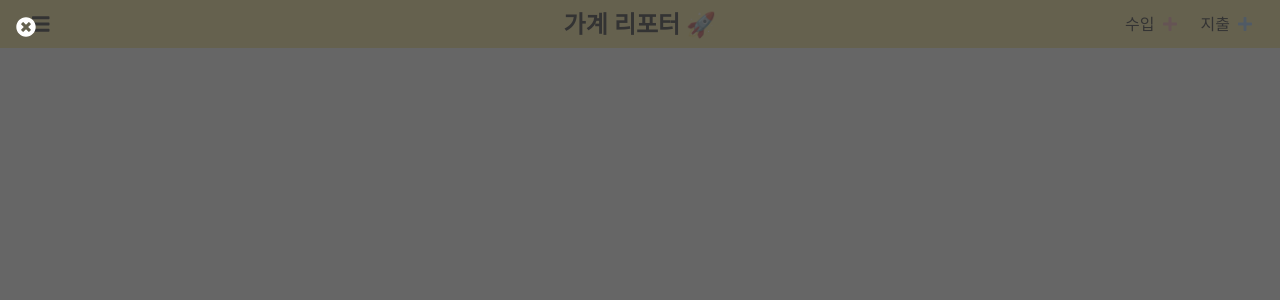
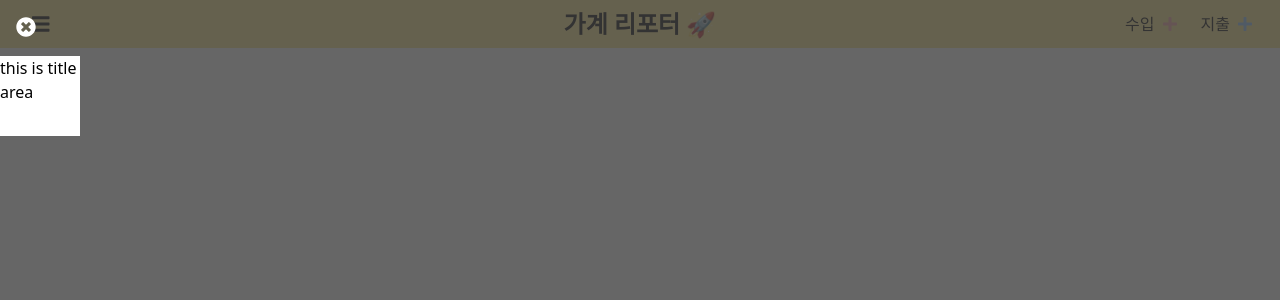
Before and after one commit to SUPINKIM/account_reporter, a Vue app: page / in a window 1280 px wide. Both pictures are taken after a click on the button "수입". Shown: the top 300 px of the page. Built offline with nearby package versions, Linux system fonts and the light colour scheme.

Commit message:
feat: 모달 내 content component 구현

```diff
--- a/package.json
+++ b/package.json
@@ -13,6 +13,7 @@
     "@fortawesome/free-solid-svg-icons": "^5.15.4",
     "@fortawesome/vue-fontawesome": "^3.0.0-5",
     "@vueuse/head": "0.7.4",
+    "esbuild": "^0.14.14",
     "vue": "^3.2.25",
     "vue-router": "3.5.3",
     "vuex": "^4.0.2"
--- a/src/App.vue
+++ b/src/App.vue
@@ -1,13 +1,11 @@
 <script setup lang="ts">
-// This starter template is using Vue 3 <script setup> SFCs
-// Check out https://v3.vuejs.org/api/sfc-script-setup.html#sfc-script-setup
-import Calculator from './components/Calculator.vue';
 import Header from './components/Header.vue';
+import Modal from './components/modal/Modal.vue';
 </script>
 
 <template>
-  <!--<Calculator />-->
   <Header />
+  <Modal />
 </template>
 
 <style>
--- /dev/null
+++ b/src/components/ExpenditureForm.vue
@@ -0,0 +1,9 @@
+<script setup lang="ts"></script>
+
+<template>
+  <div class="modal-content-container w-20 h-20 bg-white" @click.stop>
+    <div class="modal-content-title">this is Expenditure</div>
+  </div>
+</template>
+
+<style scoped></style>
--- a/src/components/Header.vue
+++ b/src/components/Header.vue
@@ -1,13 +1,14 @@
 <script setup lang="ts">
 import { useStore } from 'vuex';
-import Modal from './ui/Modal.vue';
+import { ModalView } from '../vuex/store';
 
 const store = useStore();
 
 const buttonStyle =
   'flex items-center justify-center gap-x-2 px-2 hover:scale-105';
 
-const onHandleClick = () => {
+const onClickHandle = (payload: ModalView) => {
+  store.commit('setModalView', payload);
   store.commit('openModal');
 };
 </script>
@@ -26,15 +27,14 @@ const onHandleClick = () => {
       가계 리포터 🚀
     </h1>
     <div class="flex justify-center col-span-1 leading-10 gap-x-2">
-      <button :class="buttonStyle" @click="onHandleClick">
+      <button :class="buttonStyle" @click="onClickHandle('INCOME_FORM')">
         수입<font-awesome-icon icon="plus" class="text-red-300" />
       </button>
-      <button :class="buttonStyle" @click="onHandleClick">
+      <button :class="buttonStyle" @click="onClickHandle('EXPENDITURE_FORM')">
         지출<font-awesome-icon icon="plus" class="text-blue-300" />
       </button>
     </div>
   </nav>
-  <Modal />
 </template>
 
 <style scoped />
--- a/src/components/Income.vue
+++ b/src/components/Income.vue
@@ -3,8 +3,6 @@ interface IIncomeList {
   title: string;
   income: number;
 }
-
-const list: IIncomeList = [];
 </script>
 
 <template>
--- /dev/null
+++ b/src/components/IncomeForm.vue
@@ -0,0 +1,9 @@
+<script setup lang="ts"></script>
+
+<template>
+  <div class="modal-content-container w-20 h-20 bg-white" @click.stop>
+    <div class="modal-content-title">this is title area</div>
+  </div>
+</template>
+
+<style scoped></style>
--- a/src/components/ui/Modal.vue
+++ b/src/components/modal/Modal.vue
@@ -1,25 +1,34 @@
 <script setup lang="ts">
 import { useStore } from 'vuex';
-import { computed } from 'vue';
+import { defineAsyncComponent, DefineComponent } from '@vue/runtime-core';
+import { ModalView } from '../../vuex/store';
 
 const store = useStore();
 
-const modal = computed(() => store.state.modal.isModalOpened);
+const onHandleClickButton = () => {
+  store.commit('setModalView', null);
+  store.commit('closeModal');
+};
 
-const onHandleClickButton = () => {
-  store.commit('closeModal');
+const components = {
+  INCOME_FORM: defineAsyncComponent(() => import('../IncomeForm.vue')),
+  EXPENDITURE_FORM: defineAsyncComponent(
+    () => import('../ExpenditureForm.vue')
+  ),
 };
 </script>
 
 <template>
   <teleport to="#modal">
     <div
-      v-if="modal"
+      v-if="store.getters.modalOpenState"
       class="w-screen h-screen z-10 absolute top-0 left-0 bg-neutral-700/[0.8]"
+      @click="onHandleClickButton"
     >
       <button @click="onHandleClickButton" class="text-white p-4">
         <font-awesome-icon icon="times-circle" class="text-xl" />
       </button>
+      <component :is="components[store.getters.view]" />
     </div>
   </teleport>
 </template>
--- /dev/null
+++ b/src/components/ui/Drawer.vue
@@ -0,0 +1,5 @@
+<script setup lang="ts"></script>
+
+<template></template>
+
+<style scoped></style>
--- a/src/main.ts
+++ b/src/main.ts
@@ -1,9 +1,9 @@
+import App from './App.vue';
 import { createApp } from 'vue';
-import App from './App.vue';
 import { store } from './vuex/store';
+import { FontAwesomeIcon } from '@fortawesome/vue-fontawesome';
 import './index.css';
 import './icon';
-import { FontAwesomeIcon } from '@fortawesome/vue-fontawesome';
 
 createApp(App)
   .component('font-awesome-icon', FontAwesomeIcon)
--- a/src/vuex/store.ts
+++ b/src/vuex/store.ts
@@ -1,11 +1,20 @@
 import { createStore } from 'vuex';
+
+export type ModalView = 'INCOME_FORM' | 'EXPENDITURE_FORM';
 
 interface IStoreState {
   modal: {
     isModalOpened: boolean;
+    modalView: ModalView | null;
+  };
+  lnb: {
+    isLnbOpened: boolean;
   };
   income: {
     incomeLists: string[];
+  };
+  expenditure: {
+    expenditureLists: string[];
   };
 }
 
@@ -14,18 +23,36 @@ export const store = createStore({
     return {
       modal: {
         isModalOpened: false,
+        modalView: null,
+      },
+      lnb: {
+        isLnbOpened: false,
       },
       income: {
         incomeLists: [],
       },
+      expenditure: {
+        expenditureLists: [],
+      },
     };
   },
   mutations: {
-    openModal(state: IStoreState) {
+    openModal: (state: IStoreState) => {
       state.modal.isModalOpened = true;
     },
-    closeModal(state: IStoreState) {
+    closeModal: (state: IStoreState) => {
       state.modal.isModalOpened = false;
+    },
+    setModalView: (state: IStoreState, view: ModalView) => {
+      state.modal.modalView = view;
+    },
+  },
+  getters: {
+    modalOpenState: (state) => {
+      return state.modal.isModalOpened;
+    },
+    view: (state) => {
+      return state.modal.modalView;
     },
   },
 });
```
Also changed, not shown: 1 other file (tests, documents, lock files or other folders).
